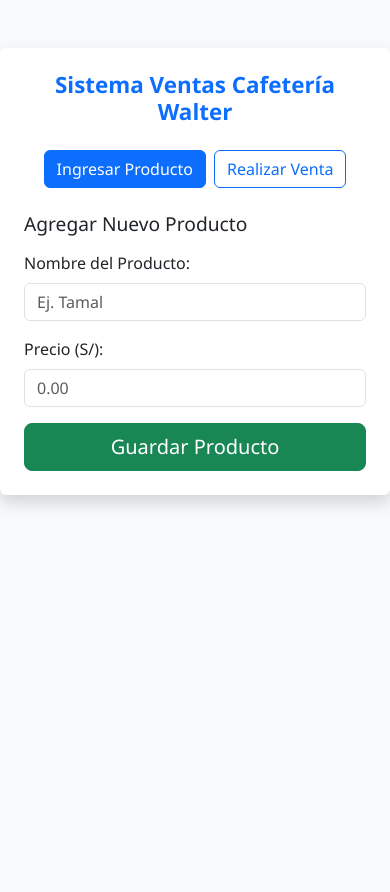
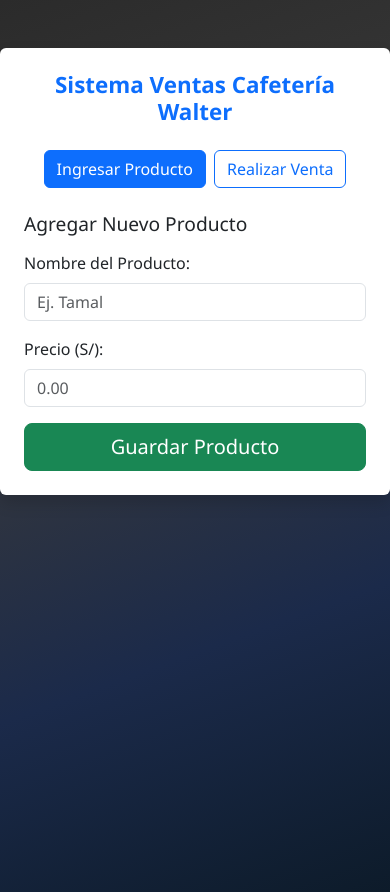
Before and after one commit to luismiguel2017/ventas-flask, a Flask app: page / in a window 390 px wide. Before the commit the page ends 506 px from the top, so only its background shows below. Run offline with Flask 3, Linux system fonts and the light colour scheme; some libraries are stand-ins or nearby versions.

```diff
--- a/static/style.css
+++ b/static/style.css
@@ -69,3 +69,11 @@ th {
   color: white;
   border-color: #0d6efd;
 }
+
+body {
+  font-family: 'Segoe UI', Arial, sans-serif;
+  background: linear-gradient(160deg, #2b2b2b 0%, #3a3a3a 35%, #1b2a4a 70%, #0d1b2a 100%);
+  min-height: 100vh;
+  margin: 0;
+  padding: 0;
+}
```
